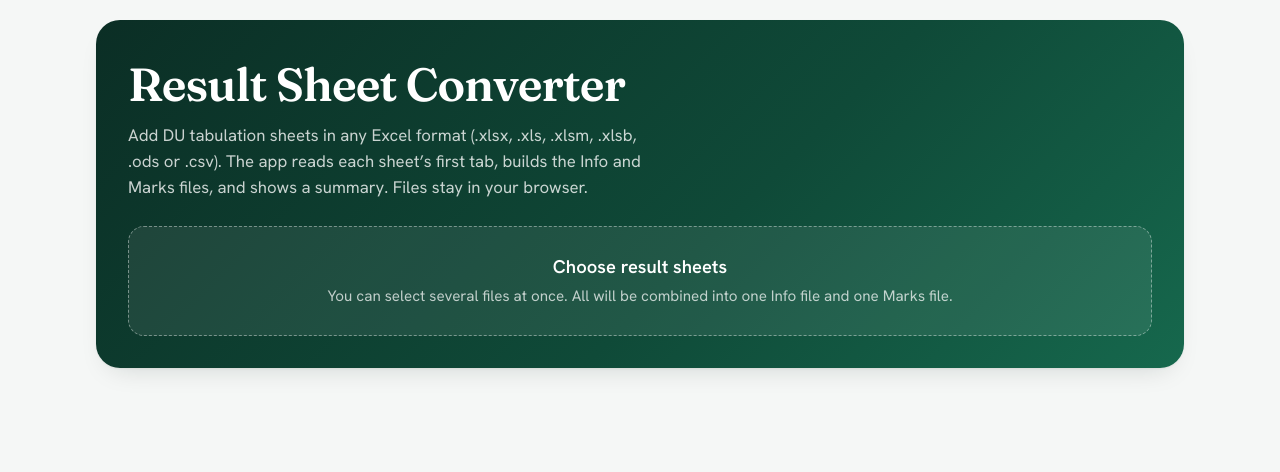
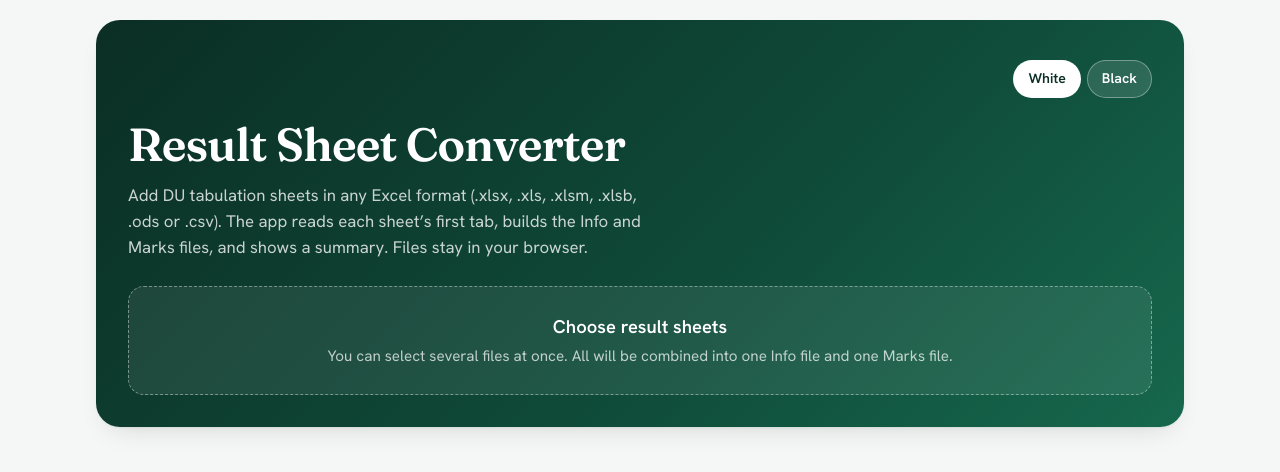
Before and after one commit to ashiq-source/TabulationConverter, a plain HTML site: page index.html in a window 1280 px wide. Drawn offline with Linux system fonts and the light colour scheme.

Commit message:
Add white and black theme switcher

```diff
--- a/index.html
+++ b/index.html
@@ -15,6 +15,7 @@ html{scroll-padding-top:env(safe-area-inset-top,0px)}
 body{margin:0;background:var(--bg);color:var(--tx);font:16px/1.55 "Hanken Grotesk",system-ui,-apple-system,"Segoe UI",sans-serif}
 main{max-width:1120px;margin:0 auto;padding:20px 16px 56px}
 .hero{background:linear-gradient(135deg,#0B2E25 0%,#0F4A38 58%,#16684D 100%);color:#fff;border-radius:24px;padding:40px 32px 32px;margin-bottom:24px;box-shadow:var(--sh)}
+.theme-switch{display:flex;justify-content:flex-end;gap:6px;margin-bottom:22px}.theme-switch button{padding:7px 14px;font-size:.88rem;background:rgba(255,255,255,.12);color:#fff;border:1px solid rgba(255,255,255,.35);box-shadow:none}.theme-switch button[aria-pressed="true"]{background:#fff;color:#0B2E25}.theme-switch button:hover{transform:none}
 h1{font:600 clamp(2rem,5vw,2.9rem)/1.08 Fraunces,Georgia,"Times New Roman",serif;letter-spacing:-.02em;margin:0 0 12px}
 h2{font-size:1rem;font-weight:600;margin:0 0 16px}
 .lead{margin:0;max-width:56ch;color:rgba(255,255,255,.78);font-size:1.05rem}
@@ -59,7 +60,7 @@ summary{cursor:pointer;font-weight:600}.note{color:var(--mu);font-size:.92rem}
 </head>
 <body>
 <main>
-<header class="hero"><h1>Result Sheet Converter</h1>
+<header class="hero"><div class="theme-switch" aria-label="Theme"><button id="light-theme" aria-pressed="true">White</button><button id="dark-theme" aria-pressed="false">Black</button></div><h1>Result Sheet Converter</h1>
 <p class="lead">Add DU tabulation sheets in any Excel format (.xlsx, .xls, .xlsm, .xlsb, .ods or .csv). The app reads each sheet’s first tab, builds the Info and Marks files, and shows a summary. Files stay in your browser.</p>
 <label class="drop"><input id="inp" type="file" accept=".xlsx,.xls,.xlsm,.xlsb,.ods,.csv" multiple><b>Choose result sheets</b><span>You can select several files at once. All will be combined into one Info file and one Marks file.</span></label>
 <div id="files" hidden></div></header>
@@ -212,6 +213,8 @@ async function save(kind){
   setTimeout(()=>URL.revokeObjectURL(url),1000);
 }
 $('bi').onclick=()=>save('i');$('bm').onclick=()=>save('m');$('pbi').onclick=()=>save('i');$('pbm').onclick=()=>save('m');
+const setTheme=t=>{document.documentElement.dataset.theme=t;localStorage.setItem('theme',t);$('light-theme').setAttribute('aria-pressed',t==='light');$('dark-theme').setAttribute('aria-pressed',t==='dark')};
+$('light-theme').onclick=()=>setTheme('light');$('dark-theme').onclick=()=>setTheme('dark');setTheme(localStorage.getItem('theme')||'light');
 $('inp').onchange=async e=>{
   const fs=[...e.target.files];if(!fs.length)return;
   INFO=[];MARKS=[];WARN=[];const box=$('files');box.hidden=false;box.innerHTML='';
```
